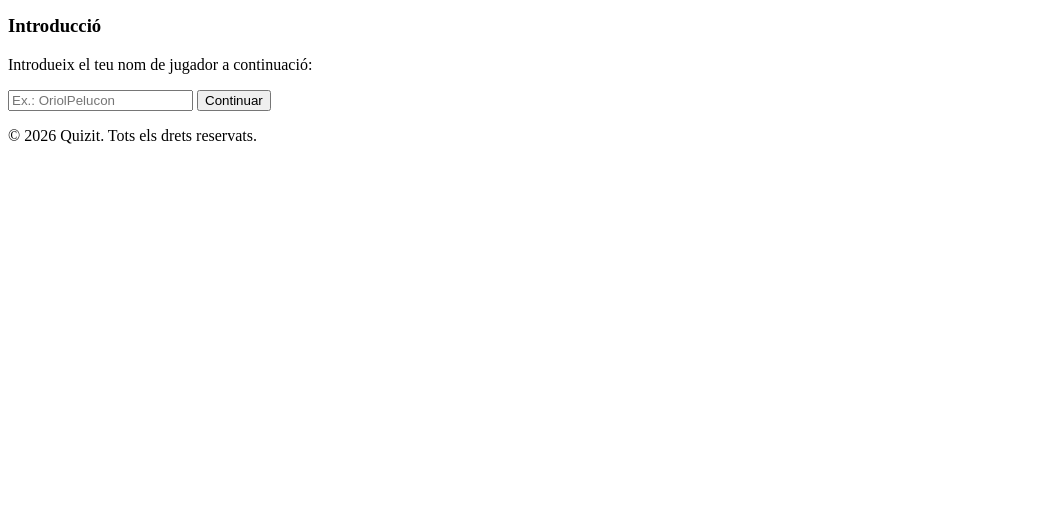
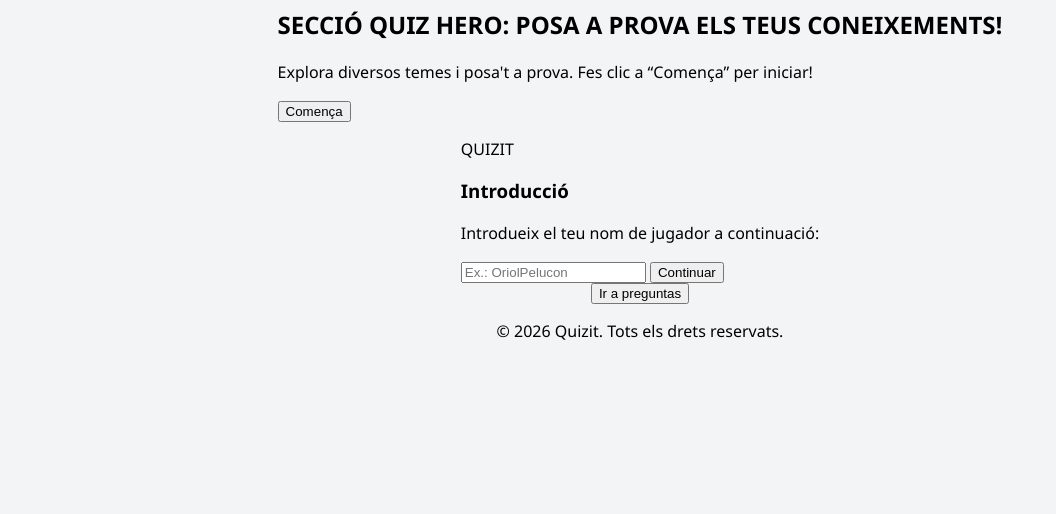
Before and after one commit to adaclo/quizit-projecte-github, a plain HTML site: page public/index.html in a window 1280 px wide. Shown: the part 286-800 px from the top of the page, without its empty margins (0-1056 px from the left). Drawn offline with Linux system fonts and the light colour scheme.

Commit message:
fix(index): Add css link

```diff
--- a/public/index.html
+++ b/public/index.html
@@ -3,6 +3,7 @@
 <head>
     <meta charset="UTF-8">
     <meta name="viewport" content="width=device-width, initial-scale=1.0">
+    <link rel="stylesheet" href="../css/style.css">
     <title>QuizIt</title>
     <script type="text/javascript" src="../js/script.js"></script>
 </head>
@@ -42,6 +43,10 @@
         </div>
     </div>
 
+    <button onclick="window.location.href='questions.html'">
+        Ir a preguntas
+    </button>
+
     <!-- Footer -->
     <footer>
         <p>© 2026 Quizit. Tots els drets reservats.</p>
```
